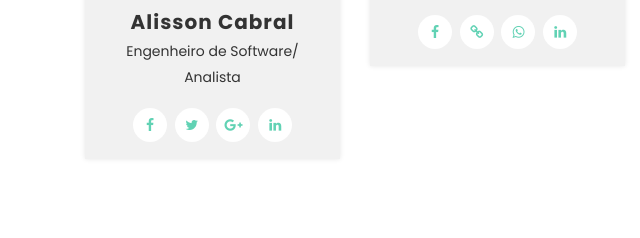
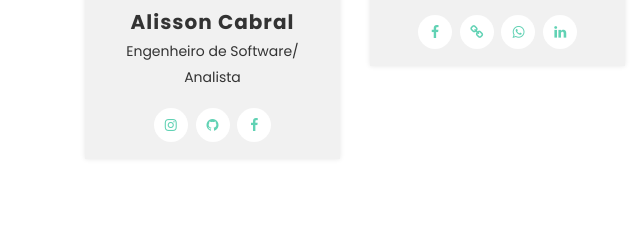
Before and after one commit to dferrantisc/TCC, a website: page public/index.html in a window 1280 px wide. Shown: the part 3845-4083 px from the top of the page, 0-640 px from the left. Drawn offline with Linux system fonts and the light colour scheme; animation ran at ten frames a second.

Commit message:
updt front

```diff
--- a/public/css/main.css
+++ b/public/css/main.css
@@ -1156,6 +1156,11 @@ button:focus {
     color: #fff;
 }
 
+.single-team .social-list .google-plus a:hover {
+    background: #ff4757;
+    color: #fff;
+}
+
 .single-team .social-list .instagram a:hover {
     background: #fd79a8;
     color: #fff;
--- a/public/index.html
+++ b/public/index.html
@@ -437,17 +437,17 @@
                                     <h4 class="team-title">Alisson Cabral</h4>
                                     <p>Engenheiro de Software/ Analista</p>
                                     <ul class="social-list">
+                                        <li class="instagram">
+                                            <a href="https://www.instagram.com/alissonxd1/"><i class="fa fa-instagram"></i
+                      ></a>
+                                        </li>
+                                        <li class="github">
+                                            <a href="https://github.com/alissonxd22"><i class="fa fa-github"></i
+                      ></a>
+                                        </li>
                                         <li class="facebook">
-                                            <a href="#"><i class="fa fa-facebook"></i></a>
-                                        </li>
-                                        <li class="twitter">
-                                            <a href="#"><i class="fa fa-twitter"></i></a>
-                                        </li>
-                                        <li class="google-plus">
-                                            <a href="#"><i class="fa fa-google-plus"></i></a>
-                                        </li>
-                                        <li class="linkedin">
-                                            <a href="#"><i class="fa fa-linkedin"></i></a>
+                                            <a href="https://www.facebook.com/alisson.cabral1"><i class="fa fa-facebook"></i
+                      ></a>
                                         </li>
                                     </ul>
                                 </div>
```
